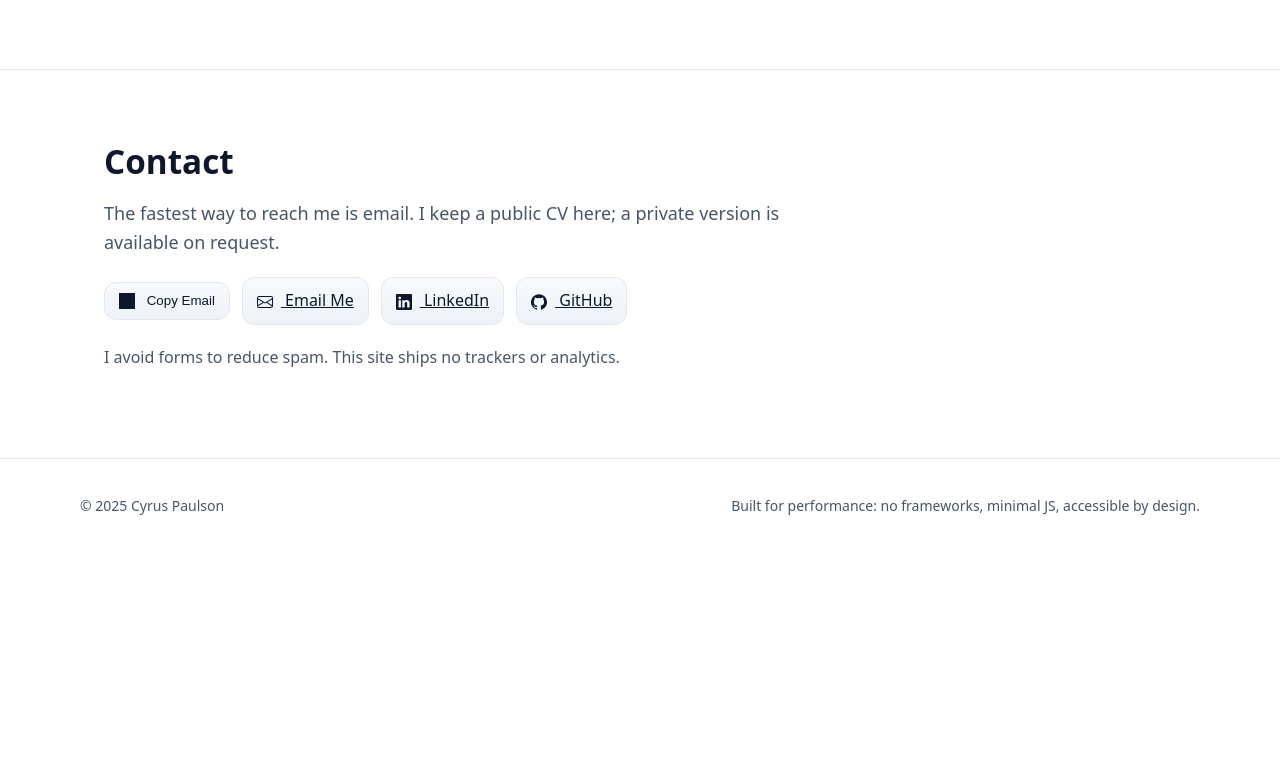
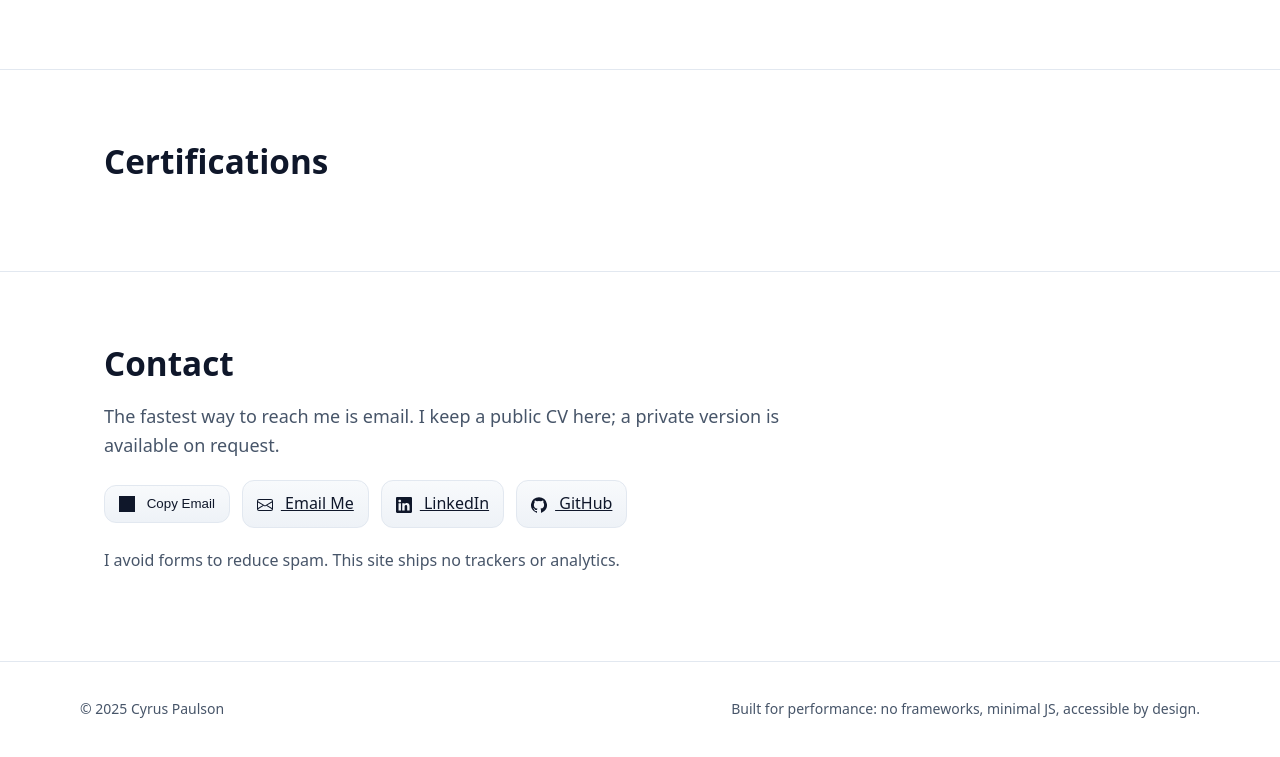
Before and after one commit to cyruspaulson/cyruspaulson.github.io, a plain HTML site: page index.html in a window 1280 px wide. Shown: the part 1808-2565 px from the top of the page. Before the commit the page ends 2362 px from the top, so only its background shows below. Drawn offline with Linux system fonts and the light colour scheme.

Commit message:
Update index.html

```diff
--- a/index.html
+++ b/index.html
@@ -90,6 +90,14 @@
       </div>
     </section>
 
+    <!-- CERTIFICATIONS -->
+    <section id="certifications">
+      <div class="container reveal">
+        <h2>Certifications</h2>
+        <div class="stack" id="certsStack"><!-- populated by JS --></div>
+      </div>
+    </section>
+
     <!-- CONTACT -->
     <section id="contact">
       <div class="container reveal">
```
